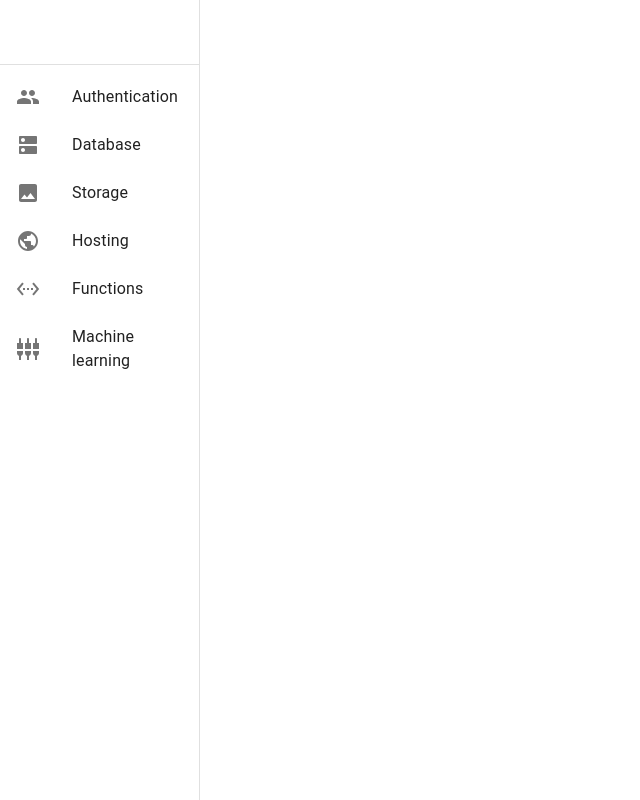
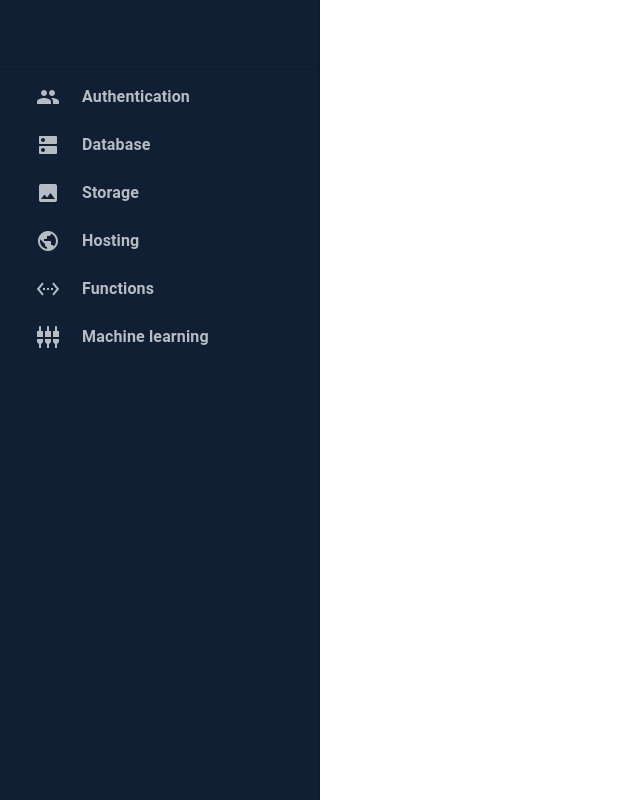
Before and after one commit to brunohgrau/mui, a React (Create React App) app: page / in a window 1280 px wide. Shown: the whole page, without its empty margins (0-640 px from the left). Built offline with nearby package versions, Linux system fonts and the light colour scheme.

Commit message:
Add Customization

```diff
--- a/src/components/Navbar.js
+++ b/src/components/Navbar.js
@@ -7,34 +7,21 @@
 import ListItemButton from "@mui/material/ListItemButton";
 import ListItemIcon from "@mui/material/ListItemIcon";
 import ListItemText from "@mui/material/ListItemText";
-import InboxIcon from "@mui/icons-material/MoveToInbox";
-import MailIcon from "@mui/icons-material/Mail";
 import { mainNavbarItems } from "./consts/navbarItems";
+import { navbarStyles } from "./styles.js";
 
 const Navbar = () => {
-  const drawerWidth = 200;
   return (
     <>
-      <Drawer
-        sx={{
-          width: drawerWidth,
-          flexShrink: 0,
-          "& .MuiDrawer-paper": {
-            width: drawerWidth,
-            boxSizing: "border-box",
-          },
-        }}
-        variant="permanent"
-        anchor="left"
-      >
+      <Drawer sx={navbarStyles.drawer} variant="permanent" anchor="left">
         <Toolbar />
         <Divider />
         <List>
           {mainNavbarItems.map((text, index) => (
             <ListItem key={text.id} disablePadding>
               <ListItemButton>
-                <ListItemIcon>{text.icon}</ListItemIcon>
-                <ListItemText primary={text.label} />
+                <ListItemIcon sx={navbarStyles.icons}>{text.icon}</ListItemIcon>
+                <ListItemText sx={navbarStyles.text} primary={text.label} />
               </ListItemButton>
             </ListItem>
           ))}
--- /dev/null
+++ b/src/components/styles.js
@@ -0,0 +1,26 @@
+export const navbarStyles = {
+  drawer: {
+    width: 320,
+    flexShrink: 0,
+    "& .MuiDrawer-paper": {
+      width: 320,
+      boxSizing: "border-box",
+      backgroundColor: "#101F33",
+      color: "rgba(255, 255, 255, 0.7)",
+    },
+    "& .Mui-selected": {
+      color: "red",
+    },
+  },
+  icons: {
+    color: "rgba(255, 255, 255, 0.7)!important",
+    marginLeft: "20px",
+  },
+  text: {
+    "& span": {
+      marginLeft: "-10px",
+      fontWeight: "600",
+      fontSize: "16px",
+    },
+  },
+};
```
